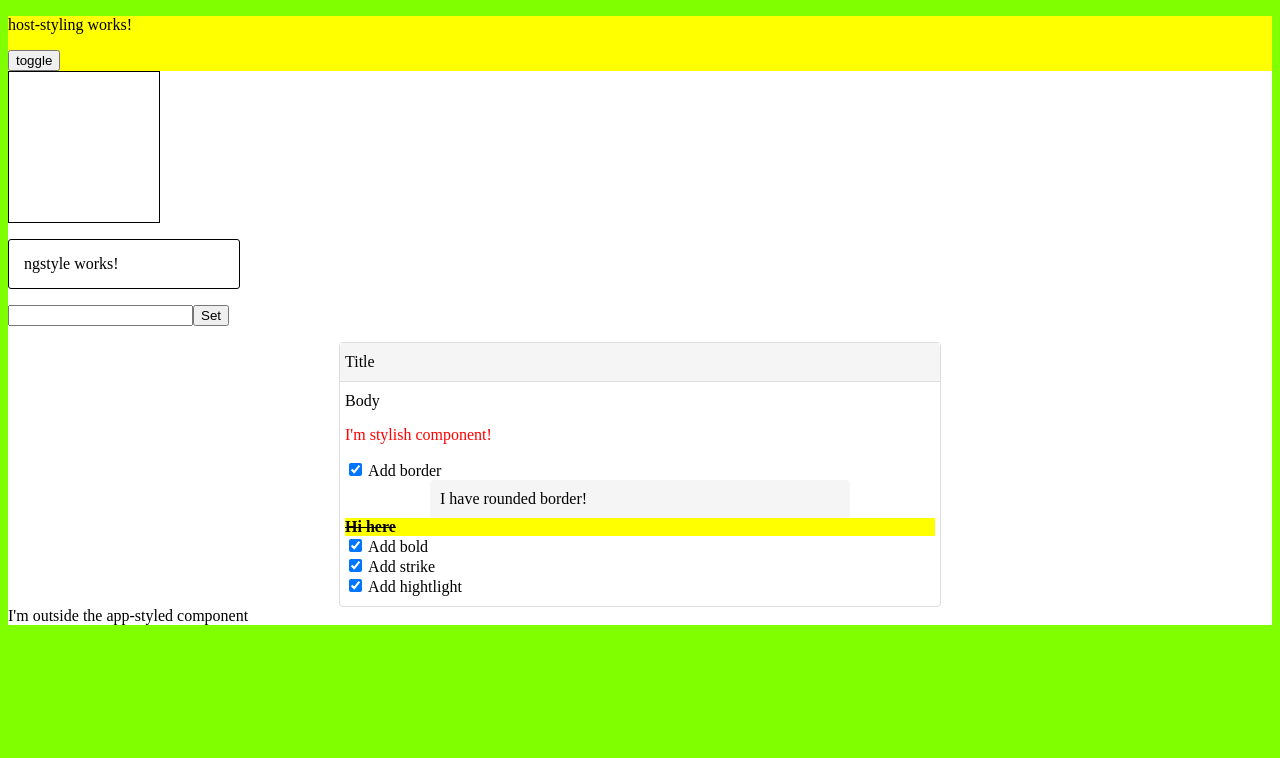
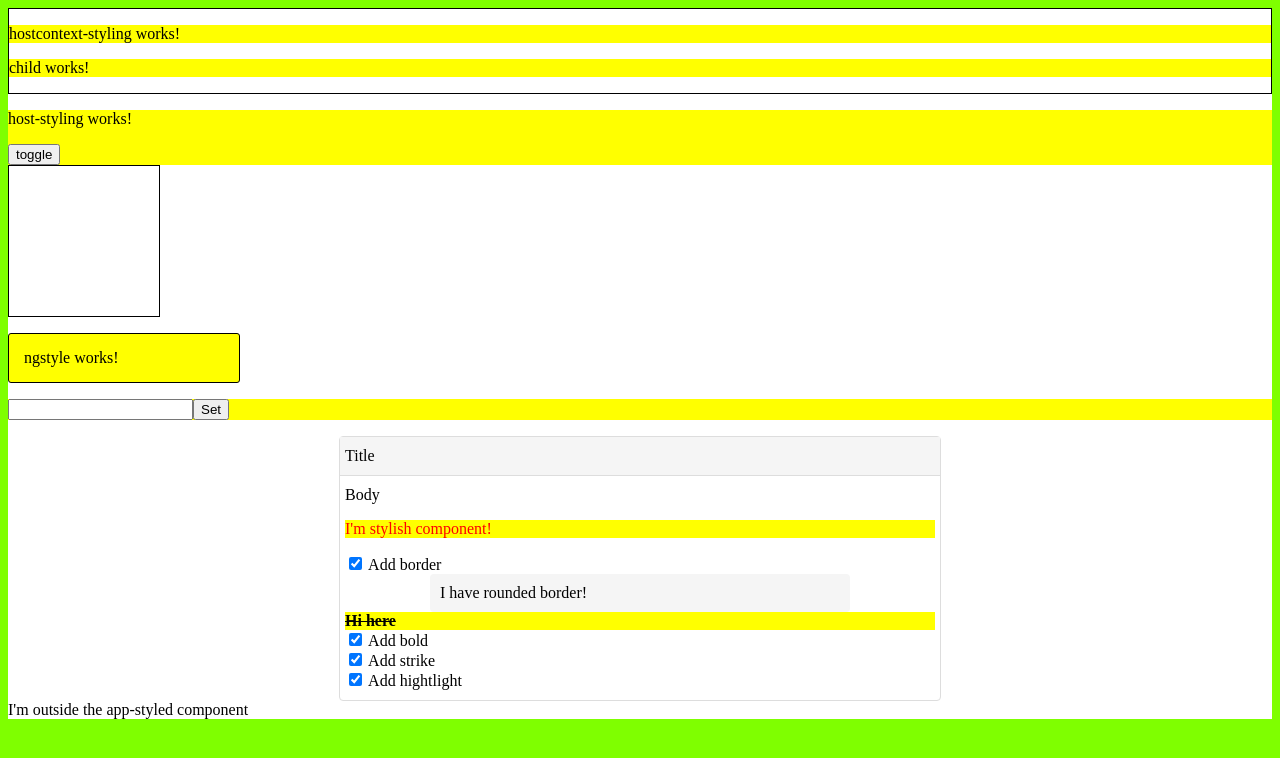
Before and after one commit to ASDAlexey/angular-styles, an Angular app: page / in a window 1280 px wide. Shown: the top 758 px of the page. Built offline with nearby package versions, Linux system fonts and the light colour scheme.

Commit message:
#8-9 host and ::ng-deep

```diff
--- a/src/app/app.component.html
+++ b/src/app/app.component.html
@@ -1,3 +1,6 @@
+<div class="styled-component">
+  <app-hostcontext-styling></app-hostcontext-styling>
+</div>
 <app-host-styling></app-host-styling>
 <app-sanitized></app-sanitized>
 <app-ngstyle></app-ngstyle>
--- a/src/app/app.module.ts
+++ b/src/app/app.module.ts
@@ -9,6 +9,8 @@ import { CssClassComponent } from './css-class/css-class.component';
 import { NgstyleComponent } from './ngstyle/ngstyle.component';
 import { SanitizedComponent } from './sanitized/sanitized.component';
 import { HostStylingComponent } from './host-styling/host-styling.component';
+import { HostcontextStylingComponent } from './hostcontext-styling/hostcontext-styling.component';
+import { ChildComponent } from './child/child.component';
 
 @NgModule({
   declarations: [
@@ -19,6 +21,8 @@ import { HostStylingComponent } from './host-styling/host-styling.component';
     NgstyleComponent,
     SanitizedComponent,
     HostStylingComponent,
+    HostcontextStylingComponent,
+    ChildComponent,
   ],
   imports: [
     BrowserModule,
--- /dev/null
+++ b/src/app/child/child.component.html
@@ -0,0 +1,3 @@
+<p>
+  child works!
+</p>
--- /dev/null
+++ b/src/app/child/child.component.ts
@@ -0,0 +1,15 @@
+import { Component, OnInit } from '@angular/core';
+
+@Component({
+  selector: 'app-child',
+  templateUrl: './child.component.html',
+  styleUrls: ['./child.component.css']
+})
+export class ChildComponent implements OnInit {
+
+  constructor() { }
+
+  ngOnInit() {
+  }
+
+}
--- /dev/null
+++ b/src/app/hostcontext-styling/hostcontext-styling.component.html
@@ -0,0 +1,4 @@
+<p>
+  hostcontext-styling works!
+</p>
+<app-child></app-child>
--- /dev/null
+++ b/src/app/hostcontext-styling/hostcontext-styling.component.scss
@@ -0,0 +1,8 @@
+:host-context(.styled-component) {
+  border: 1px solid #000;
+  display: block;
+}
+
+::ng-deep p {
+  background-color: yellow;
+}
```
Also changed, not shown: src/app/hostcontext-styling/hostcontext-styling.component.ts (added, +9 -0 lines), src/app/child/child.component.css (added).
